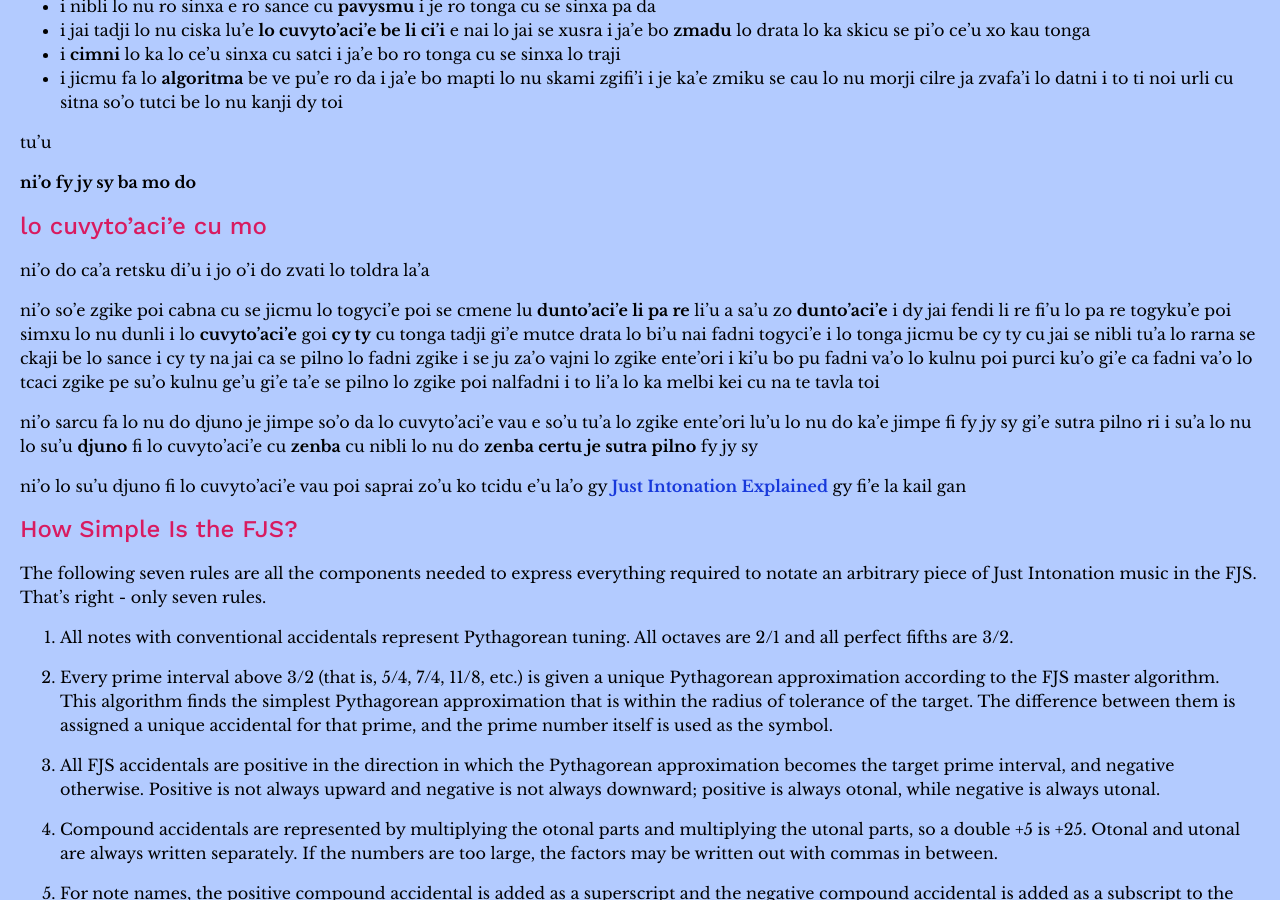
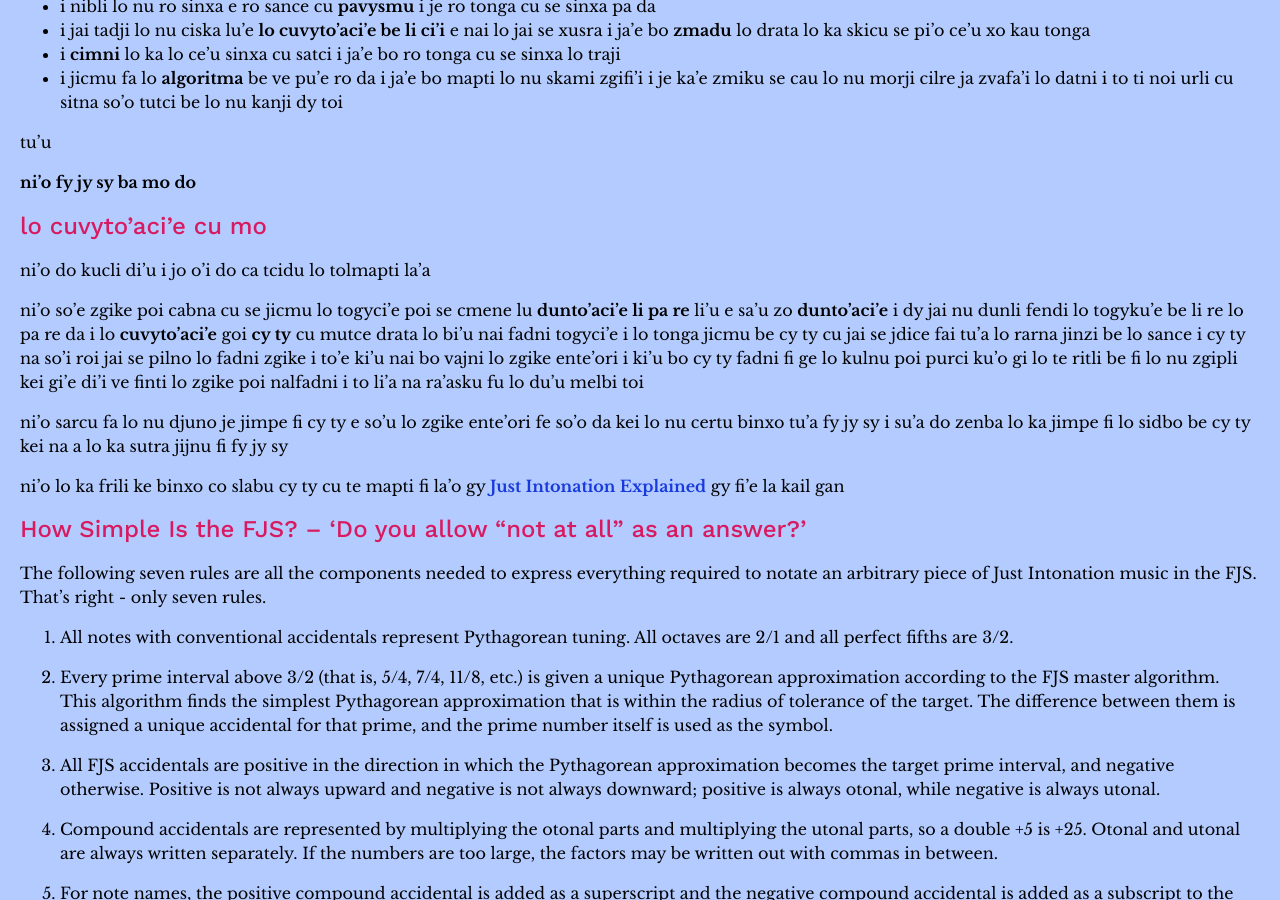
Before and after one commit to misotanni/misotanni.github.io, a Jekyll site: the page built from fjs/jbo/index.md, in a window 1280 px wide and 900 px high, scrolled down 511 px. Built offline with Jekyll 4.4.1, drawn with Linux system fonts in a browser that asks for light colours.

Commit message:
mi'e dragau ju'i na'e bo lo mi patfu

```diff
--- a/fjs/jbo/index.md
+++ b/fjs/jbo/index.md
@@ -34,23 +34,23 @@ tu'u
 
 ## lo cuvyto'aci'e cu mo
 
-ni'o do ca'a retsku di'u i jo o'i do zvati lo toldra la'a
+ni'o do kucli di'u i jo o'i do ca tcidu lo tolmapti la'a
 
-ni'o so'e zgike poi cabna cu se jicmu lo togyci'e poi se cmene lu **dunto'aci'e li pa re** li'u a sa'u zo **dunto'aci'e**
-i dy jai fendi li re fi'u lo pa re togyku'e poi simxu lo nu dunli
-i lo **cuvyto'aci'e** goi **cy ty** cu tonga tadji gi'e mutce drata lo bi'u nai fadni togyci'e
-i lo tonga jicmu be cy ty cu jai se nibli tu'a lo rarna se ckaji be lo sance
-i cy ty na jai ca se pilno lo fadni zgike
-i se ju za'o vajni lo zgike ente'ori
-i ki'u bo pu fadni va'o lo kulnu poi purci ku'o gi'e ca fadni va'o lo tcaci zgike pe su'o kulnu ge'u gi'e ta'e se pilno lo zgike poi nalfadni
-i to li'a lo ka melbi kei cu na te tavla toi
+ni'o so'e zgike poi cabna cu se jicmu lo togyci'e poi se cmene lu **dunto'aci'e li pa re** li'u e sa'u zo **dunto'aci'e**
+i dy jai nu dunli fendi lo togyku'e be li re lo pa re da
+i lo **cuvyto'aci'e** goi **cy ty** cu mutce drata lo bi'u nai fadni togyci'e
+i lo tonga jicmu be cy ty cu jai se jdice fai tu'a lo rarna jinzi be lo sance
+i cy ty na so'i roi jai se pilno lo fadni zgike
+i to'e ki'u nai bo vajni lo zgike ente'ori
+i ki'u bo cy ty fadni fi ge lo kulnu poi purci ku'o gi lo te ritli be fi lo nu zgipli kei gi'e di'i ve finti lo zgike poi nalfadni
+i to li'a na ra'asku fu lo du'u melbi toi
 
-ni'o sarcu fa lo nu do djuno je jimpe so'o da lo cuvyto'aci'e vau e so'u tu'a lo zgike ente'ori lu'u lo nu do ka'e jimpe fi fy jy sy gi'e sutra pilno ri
-i su'a lo nu lo su'u **djuno** fi lo cuvyto'aci'e cu **zenba** cu nibli lo nu do **zenba certu je sutra pilno** fy jy sy
+ni'o sarcu fa lo nu djuno je jimpe fi cy ty e so'u lo zgike ente'ori fe so'o da kei lo nu certu binxo tu'a fy jy sy
+i su'a do zenba lo ka jimpe fi lo sidbo be cy ty kei na a lo ka sutra jijnu fi fy jy sy
 
-ni'o lo su'u djuno fi lo cuvyto'aci'e vau poi saprai zo'u ko tcidu e'u la'o gy [Just Intonation Explained](https://www.kylegann.com/tuning.html) gy fi'e la kail gan
+ni'o lo ka frili ke binxo co slabu cy ty cu te mapti fi la'o gy [Just Intonation Explained](https://www.kylegann.com/tuning.html) gy fi'e la kail gan
 
-## How Simple Is the FJS?
+## How Simple Is the FJS? – ‘Do you allow “not at all” as an answer?’
 
 The following seven rules are all the components needed to express everything required to notate an arbitrary piece of Just Intonation music in the FJS. That's right - only seven rules.
 
```
